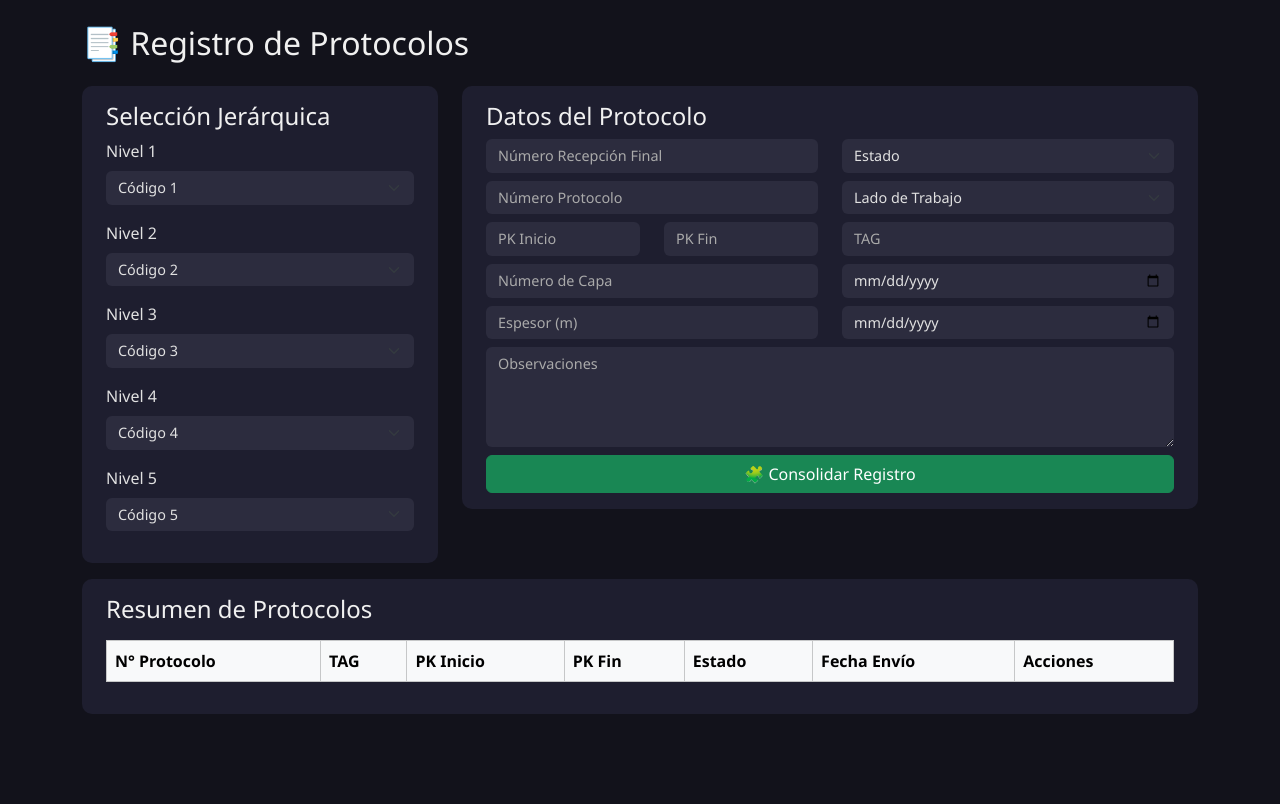
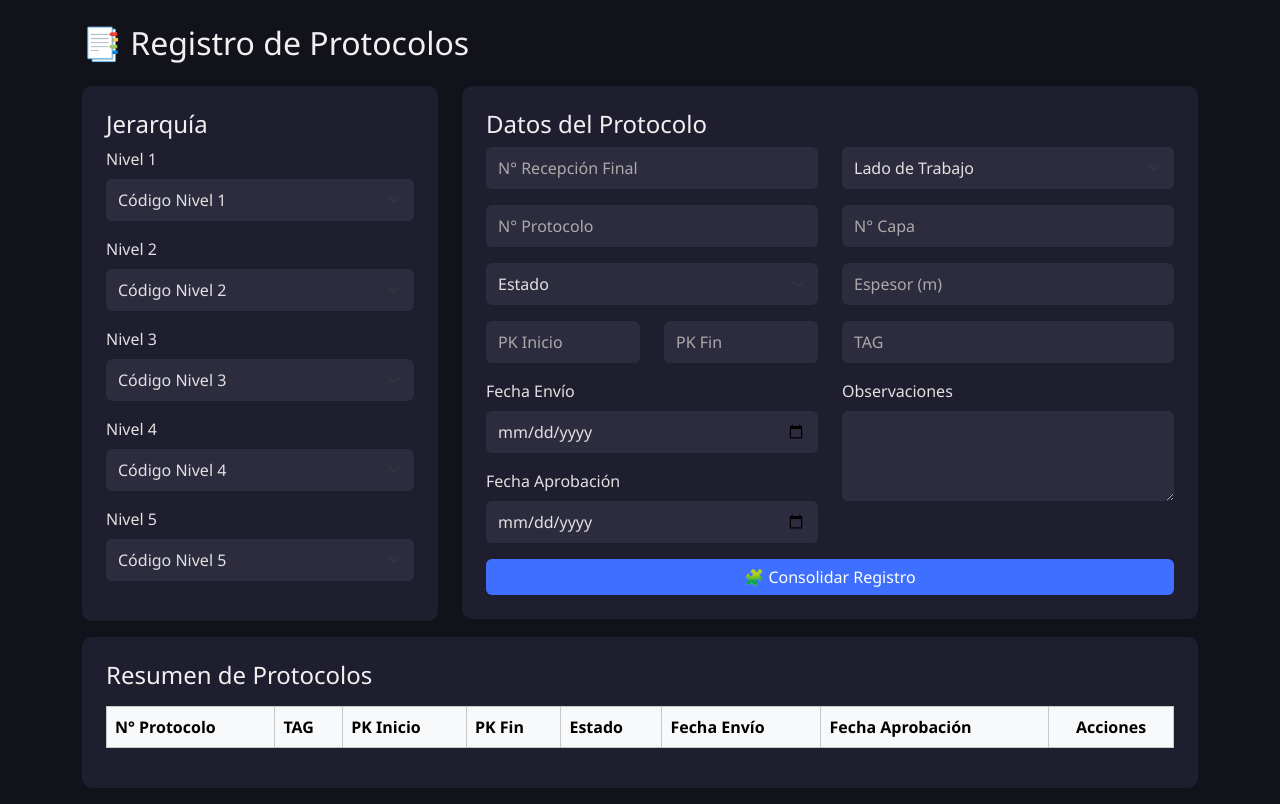
Before and after one commit to Calamardes/Registro-de-Protocolos, a FastAPI app: template templates/formulario.html in a window 1280 px wide. Before the commit the page ends 714 px from the top, so only its background shows below. Run offline with FastAPI, Linux system fonts and the light colour scheme; the template is opened without the code that fills it, so the values that code supplies are empty; parts of the project's set-up code (start-up, migrations or seed data) failed here and were passed over.

Commit message:
Update formulario.html

```diff
--- a/templates/formulario.html
+++ b/templates/formulario.html
@@ -9,34 +9,40 @@
             background-color: #12121b;
             color: #E1E1E1;
             font-family: 'Segoe UI', sans-serif;
+            overflow-x: hidden;
         }
         .form-section {
             background-color: #1e1e2f;
-            padding: 1rem 1.5rem;
+            padding: 1.5rem;
             border-radius: 10px;
             margin-bottom: 1rem;
         }
-        .form-control, .form-select {
+        .form-control, .form-select, textarea {
             background-color: #2c2c3e;
             color: #E1E1E1;
             border: none;
-            font-size: 0.9rem;
+            height: 42px;
         }
         .form-control::placeholder {
             color: #aaa;
         }
-        .form-control:focus, .form-select:focus {
+        .form-control:focus, .form-select:focus, textarea:focus {
             box-shadow: 0 0 0 0.2rem #3f6fff77;
         }
         h2, h4 {
             color: #F0F0F0;
         }
-        .table-scroll {
-            max-height: 320px;
+        .table-container {
+            max-height: 360px;
             overflow-y: auto;
         }
-        textarea.form-control {
-            height: 100px;
+        .btn-consolidar {
+            background-color: #3f6fff;
+            border: none;
+            color: white;
+        }
+        .placeholder-option {
+            color: #aaa;
         }
     </style>
 </head>
@@ -44,82 +50,81 @@
 <div class="container mt-4">
     <h2 class="mb-4">📑 Registro de Protocolos</h2>
 
-    {% if mensaje %}
-        <div class="alert alert-info">{{ mensaje }}</div>
-    {% endif %}
-
-    <form id="registroForm">
+    <form id="formulario-protocolo">
         <div class="row">
             <!-- Jerarquía -->
             <div class="col-md-4">
                 <div class="form-section">
-                    <h4>Selección Jerárquica</h4>
+                    <h4>Jerarquía</h4>
                     {% for i in range(1, 6) %}
                     <div class="mb-3">
                         <label for="nivel{{ i }}" class="form-label">Nivel {{ i }}</label>
                         <select class="form-select" name="nivel{{ i }}" id="nivel{{ i }}">
-                            <option value="">Código {{ i }}</option>
+                            <option value="" class="placeholder-option">Código Nivel {{ i }}</option>
                         </select>
                     </div>
                     {% endfor %}
                 </div>
             </div>
 
-            <!-- Datos Protocolo -->
+            <!-- Datos de Protocolo -->
             <div class="col-md-8">
                 <div class="form-section">
                     <h4>Datos del Protocolo</h4>
                     <div class="row">
                         <div class="col-md-6">
-                            <input class="form-control mb-2" name="rp_number" placeholder="Número Recepción Final">
-                            <input class="form-control mb-2" name="protocol_number" placeholder="Número Protocolo">
-                            <div class="mb-2 row">
-                                <div class="col">
-                                    <input class="form-control" name="pk_start" placeholder="PK Inicio">
-                                </div>
-                                <div class="col">
-                                    <input class="form-control" name="pk_end" placeholder="PK Fin">
-                                </div>
-                            </div>
-                            <input class="form-control mb-2" name="layer" placeholder="Número de Capa">
-                            <input class="form-control mb-2" name="thickness_m" placeholder="Espesor (m)">
-                        </div>
-                        <div class="col-md-6">
-                            <select class="form-select mb-2" name="status" required>
-                                <option value="">Estado</option>
+                            <input class="form-control mb-3" name="rp_number" placeholder="N° Recepción Final">
+                            <input class="form-control mb-3" name="protocol_number" placeholder="N° Protocolo">
+                            <select class="form-select mb-3" name="status">
+                                <option value="" class="placeholder-option">Estado</option>
                                 <option value="aprobado">Aprobado</option>
                                 <option value="pendiente">Pendiente</option>
                                 <option value="rechazado">Rechazado</option>
                             </select>
-                            <select class="form-select mb-2" name="work_side">
-                                <option value="">Lado de Trabajo</option>
+                            <div class="row">
+                                <div class="col">
+                                    <input class="form-control mb-3" name="pk_start" placeholder="PK Inicio">
+                                </div>
+                                <div class="col">
+                                    <input class="form-control mb-3" name="pk_end" placeholder="PK Fin">
+                                </div>
+                            </div>
+                        </div>
+                        <div class="col-md-6">
+                            <select class="form-select mb-3" name="work_side">
+                                <option value="" class="placeholder-option">Lado de Trabajo</option>
                                 <option value="izquierdo">Izquierdo</option>
                                 <option value="derecho">Derecho</option>
                                 <option value="completa">Completa</option>
                             </select>
-                            <input class="form-control mb-2" name="tag" placeholder="TAG">
-                            <input type="date" class="form-control mb-2" name="submission_date_pt" required>
-                            <input type="date" class="form-control mb-2" name="approval_date_pt">
+                            <input class="form-control mb-3" name="layer" placeholder="N° Capa">
+                            <input class="form-control mb-3" name="thickness_m" placeholder="Espesor (m)">
+                            <input class="form-control mb-3" name="tag" placeholder="TAG">
                         </div>
                     </div>
-
-                    <div class="mb-2">
-                        <textarea class="form-control" name="observation_notes" placeholder="Observaciones"></textarea>
+                    <div class="row">
+                        <div class="col-md-6">
+                            <label class="form-label">Fecha Envío</label>
+                            <input type="date" class="form-control mb-3" name="submission_date_pt">
+                            <label class="form-label">Fecha Aprobación</label>
+                            <input type="date" class="form-control mb-3" name="approval_date_pt">
                         </div>
-
-                    <button type="submit" class="btn btn-success w-100">🧩 Consolidar Registro</button>
+                        <div class="col-md-6">
+                            <label class="form-label">Observaciones</label>
+                            <textarea class="form-control mb-3" name="observation_notes" rows="4" style="height: 90px;"></textarea>
+                        </div>
+                    </div>
+                    <button type="button" class="btn btn-consolidar w-100" onclick="registrarFila()">🧩 Consolidar Registro</button>
                 </div>
             </div>
         </div>
     </form>
 
     <!-- Tabla resumen -->
-    <div class="row">
-        <div class="col-12">
     <div class="form-section">
         <h4 class="mb-3">Resumen de Protocolos</h4>
-                <div class="table-scroll">
-                    <table class="table table-bordered table-hover table-dark align-middle" id="tablaProtocolos">
+        <div class="table-container">
+            <table class="table table-bordered table-hover table-dark align-middle" id="tablaResumen">
                 <thead class="table-light text-dark">
                     <tr>
                         <th>N° Protocolo</th>
@@ -128,13 +133,13 @@
                         <th>PK Fin</th>
                         <th>Estado</th>
                         <th>Fecha Envío</th>
-                                <th>Acciones</th>
+                        <th>Fecha Aprobación</th>
+                        <th style="text-align: center">Acciones</th>
                     </tr>
                 </thead>
-                        <tbody></tbody>
+                <tbody>
+                </tbody>
             </table>
-                </div>
-            </div>
         </div>
     </div>
 </div>
@@ -150,7 +155,7 @@
 
     function poblarSelect(data, nivel) {
         const select = document.getElementById(`nivel${nivel}`);
-        select.innerHTML = `<option value="">Código ${nivel}</option>`;
+        select.innerHTML = '<option value="" class="placeholder-option">Código Nivel ' + nivel + '</option>';
         for (const codigo in data) {
             const descripcion = data[codigo]?.descripcion || "";
             const option = document.createElement("option");
@@ -159,8 +164,7 @@
             select.appendChild(option);
         }
         for (let i = nivel + 1; i <= 5; i++) {
-            const next = document.getElementById(`nivel${i}`);
-            next.innerHTML = `<option value="">Código ${i}</option>`;
+            document.getElementById(`nivel${i}`).innerHTML = '<option value="" class="placeholder-option">Código Nivel ' + i + '</option>';
         }
     }
 
@@ -192,38 +196,47 @@
         }
     }
 
-    document.getElementById("registroForm").addEventListener("submit", function (e) {
-        e.preventDefault();
+    function registrarFila() {
+        const form = document.getElementById('formulario-protocolo');
+        const data = new FormData(form);
 
-        const formData = new FormData(this);
-        const protocolo = formData.get("protocol_number");
-        const rp = formData.get("rp_number");
-        const estado = formData.get("status");
-        const envio = formData.get("submission_date_pt");
+        const protocolo = data.get("protocol_number").trim();
+        const rp = data.get("rp_number").trim();
+        const estado = data.get("status");
+        const envio = data.get("submission_date_pt");
+        const aprobacion = data.get("approval_date_pt");
 
-        if ((!protocolo && !rp) || !estado || !envio || !formData.get("nivel1")) {
-            alert("Faltan campos obligatorios.");
+        const nivel1 = data.get("nivel1");
+        if (!(protocolo || rp)) {
+            alert("Debe ingresar al menos N° de Protocolo o N° de RP");
+            return;
+        }
+        if (!estado || !envio) {
+            alert("Debe ingresar Estado y Fecha de Envío");
+            return;
+        }
+        if (!nivel1) {
+            alert("Debe completar al menos el Nivel 1 de jerarquía");
             return;
         }
 
-        const tabla = document.querySelector("#tablaProtocolos tbody");
-        const nuevaFila = tabla.insertRow(0);
-        nuevaFila.innerHTML = `
-            <td>${protocolo || "--"}</td>
-            <td>${formData.get("tag") || ""}</td>
-            <td>${formData.get("pk_start") || ""}</td>
-            <td>${formData.get("pk_end") || ""}</td>
+        const fila = document.createElement("tr");
+        fila.innerHTML = `
+            <td>${protocolo}</td>
+            <td>${data.get("tag")}</td>
+            <td>${data.get("pk_start")}</td>
+            <td>${data.get("pk_end")}</td>
             <td><span class="badge bg-${estado === "aprobado" ? "success" : estado === "pendiente" ? "warning text-dark" : "danger"}">${estado}</span></td>
             <td>${envio}</td>
+            <td>${aprobacion || "-"}</td>
             <td class="text-center"><button class="btn btn-outline-info btn-sm">🔍 Ver</button></td>
         `;
 
-        if (tabla.rows.length > 10) {
-            tabla.deleteRow(-1);
+        const tbody = document.querySelector("#tablaResumen tbody");
+        if (tbody.children.length >= 10) tbody.removeChild(tbody.firstChild);
+        tbody.appendChild(fila);
+        form.reset();
     }
-
-        this.reset();
-    });
 
     cargarJerarquia();
     setupEventos();
```
Lines whose indentation alone changed are shown as unchanged.
